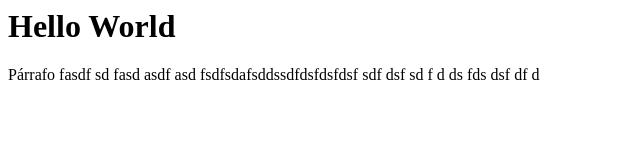
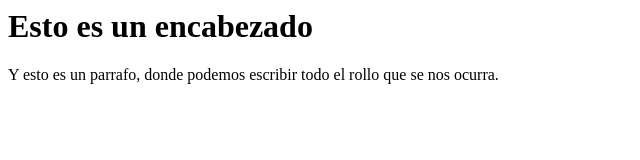
Before and after one commit to Jooui/jooui.github.io, a plain HTML site: page index.html in a window 1280 px wide. Shown: the whole page, without its empty margins (0-640 px from the left). Drawn offline with Linux system fonts and the light colour scheme.

Commit message:
3r commit prueba

```diff
--- a/index.html
+++ b/index.html
@@ -1,4 +1,9 @@
-
-<h1>Hello World</h1>
-
-<p>Párrafo fasdf sd fasd asdf asd fsdfsdafsddssdfdsfdsfdsf sdf dsf sd f d ds fds dsf df d</p>
+<html>
+<head>
+    <title>Esta es mi primera pagina</title>
+</head>
+<body>
+    <h1>Esto es un encabezado</h1>
+    <p>Y esto es un parrafo, donde podemos escribir todo el rollo que se nos ocurra.
+</body>
+</html>
```
